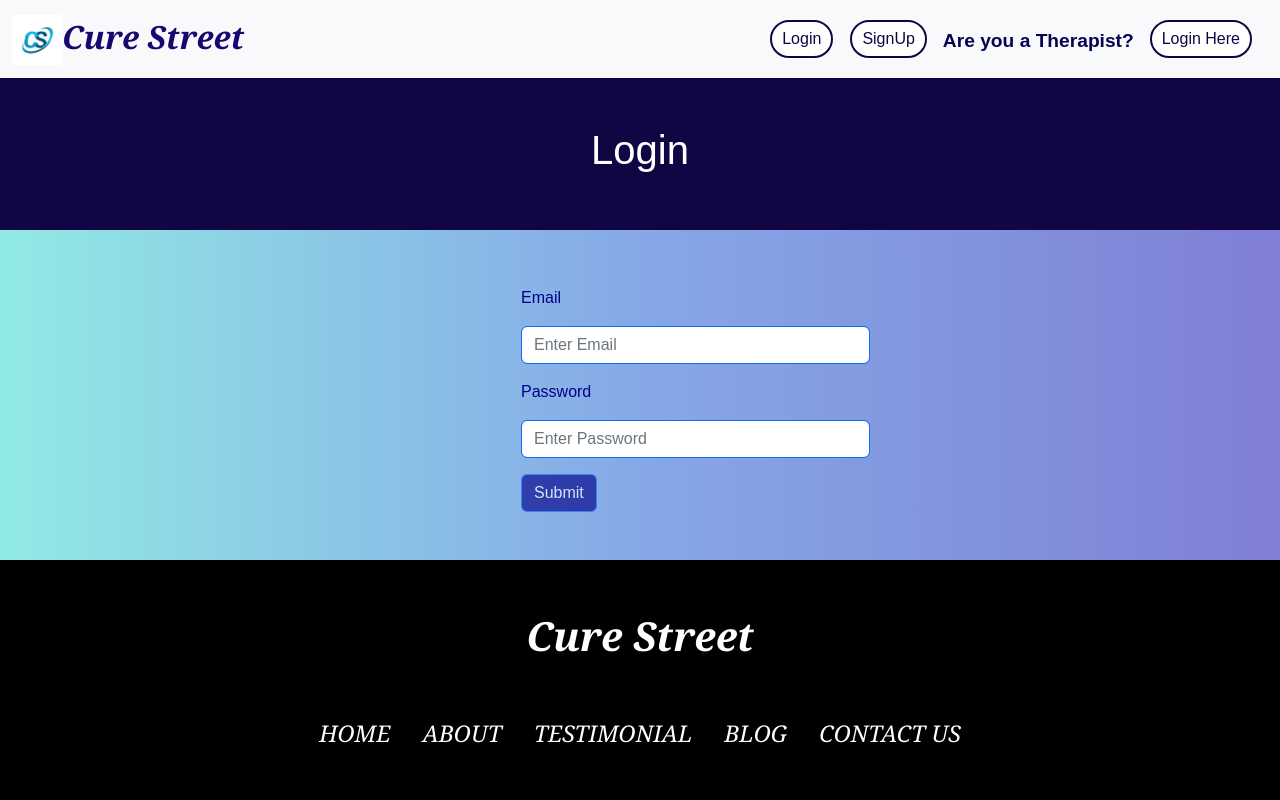
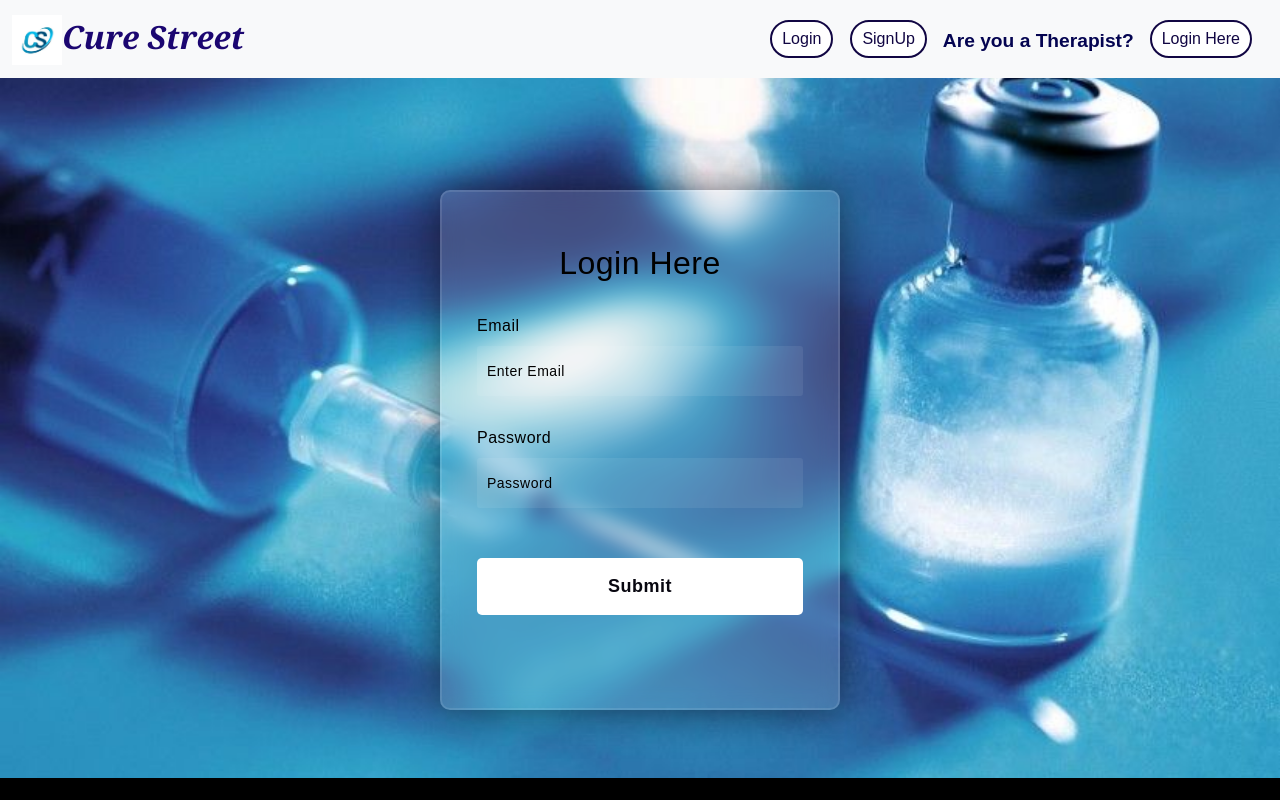
Before and after one commit to 123-nan/Drug_Recovery, a React (Create React App) app in the folder client/: page /login in a window 1280 px wide. Shown: the top 800 px of the page. Built offline with nearby package versions, Linux system fonts and the light colour scheme; no server answers.

Commit message:
Login UI Changed

```diff
--- a/client/src/auth/Login.js
+++ b/client/src/auth/Login.js
@@ -44,19 +44,10 @@ const Login =({history}) =>{
 
     return (
         <>
-         <div className="container-fluid h1 p-5 text-center background-violet">
-         <h1 className='text-white text-sans'>Login</h1>
-        </div>
-        <div className='container'>
-            <div className='row'>
-                <div className='col-md-8 offset-md-3'>
                     <LoginForm
                     handleSubmit={handleSubmit} email={email} setEmail={setEmail} password={password} setPassword={setPassword}
                     />
 
-                </div>
-            </div>
-        </div>
         <Footer/>
         </>
     )
@@ -64,3 +55,26 @@ const Login =({history}) =>{
 }
 
 export default Login;
+
+
+
+
+// <div className="container-fluid h1 p-5 text-center background-violet">
+//          <h1 className='text-white text-sans'>Login</h1>
+//         </div>
+//         <div className='container'>
+//             <div className='row'>
+//                 {/* <div className='col-md-8 offset-md-3'>
+//                     <LoginForm
+//                     handleSubmit={handleSubmit} email={email} setEmail={setEmail} password={password} setPassword={setPassword}
+//                     />
+
+//                 </div>  */}
+//                 {/* <div className='col'> */}
+//                     <LoginForm
+//                     handleSubmit={handleSubmit} email={email} setEmail={setEmail} password={password} setPassword={setPassword}
+//                     />
+
+//                 {/* </div>  */}
+//             </div>
+//         </div>
--- a/client/src/components/LoginForm.js
+++ b/client/src/components/LoginForm.js
@@ -1,26 +1,33 @@
-
-const LoginForm= ({handleSubmit,email,setEmail,password,setPassword}) => (<form onSubmit={handleSubmit} className="m-5">
+import '../styles/Login.css'
 
 
-<div className='form-group mb-3'>
-    <label className='form-label mb-3 text-sans text-violet'>Email</label>
-    <input type="text" className="form-control border border-primary text-sans"
-    placeholder="Enter Email"
-    value={email}
-    onChange={(e) => setEmail(e.target.value)}/>
+const LoginForm= ({handleSubmit,email,setEmail,password,setPassword}) => (
+<>
+<div className="loginform">
+    <div class="backgroundlogin">
+       <div class="shape"></div>
+       <div class="shape"></div>
+   </div>
+   <form onSubmit={handleSubmit} className="login-form">
+       <h3>Login Here</h3>
+       <label for="email">Email</label>
+       <input type="text" placeholder="Enter Email" id="email"
+       value={email}
+       onChange={(e) => setEmail(e.target.value)}/>
+
+       <label for="password">Password</label>
+       <input type="password" placeholder="Password" id="password"
+       value={password}
+       onChange={(e) => setPassword(e.target.value)}
+       />
+       <button disabled={!email || !password} className="loginbutton">Submit</button>
+
+   </form>
 </div>
 
-<div className='form-group mb-3'>
-    <label className='form-label mb-3 text-sans text-violet'>Password</label>
-    <input type="text" className="form-control border border-primary text-sans"
-    placeholder="Enter Password"
-    value={password}
-    onChange={(e) => setPassword(e.target.value)}/>
-</div>
+</>
 
-<button disabled={!email || !password} className='btn btn-primary' style={{background:'darkblue'}}>Submit</button>
-
-</form>)
+)
 
 
 export default LoginForm;
--- /dev/null
+++ b/client/src/styles/Login.css
@@ -0,0 +1,85 @@
+.loginform{
+    background-image: url("../components/images/loginback.jpg");
+    height:700px;
+    width:auto;
+    background-position: center;
+    background-repeat: no-repeat;
+    background-size: cover;
+
+  }
+  .backgroundlogin{
+    width: 430px;
+    height: 520px;
+    position: absolute;
+    transform: translate(-50%,-50%);
+    left: 50%;
+    top: 50%;
+  }
+  .backgroundlogin .shape{
+    height: 200px;
+    width: 200px;
+    position: absolute;
+    border-radius: 50%;
+  }
+
+  .login-form{
+    height: 520px;
+    width: 400px;
+    background-color: rgba(255, 255, 255, 0.13);
+    position: absolute;
+    transform: translate(-50%,-50%);
+    top: 50%;
+    left: 50%;
+    border-radius: 10px;
+    backdrop-filter: blur(10px);
+    border: 2px solid rgba(255, 255, 255, 0.1);
+    box-shadow: 0 0 40px rgba(8, 7, 16, 0.6);
+  padding: 50px 35px;
+  margin-top: 50px;
+  }
+
+  .login-form *{
+    font-family: 'poppins',sans-serif;
+    color: black;
+    letter-spacing: 0.5px;
+    outline: none;
+    border: none;
+  }
+  .login-form h3{
+    font-size: 32px;
+    font-weight: 500;
+    line-height: 42px;
+    text-align: center;
+  }
+  .login-form label{
+    display: block;
+    margin-top: 30px;
+    font-size: 16px;
+    font-weight: 500;
+  }
+  .login-form input{
+    display: block;
+    height: 50px;
+    width: 100%;
+    background-color: rgba(255, 255, 255, 0.07);
+    border-radius: 3px;
+    padding: 0 10px;
+    margin-top: 8px;
+    font-size: 14px;
+
+    font-weight: 300;
+  }
+  .login-form ::placeholder{
+    color: black;
+  }
+  .loginbutton{
+    margin-top: 50px;
+    width: 100%;
+    background-color: #ffffff;
+    color: #080710;
+    padding: 15px 0;
+    font-size: 18px;
+    font-weight: 600;
+    border-radius: 5px;
+    cursor: pointer;
+  }
```
Also changed, not shown: client/src/components/images/loginback.jpg (added).
